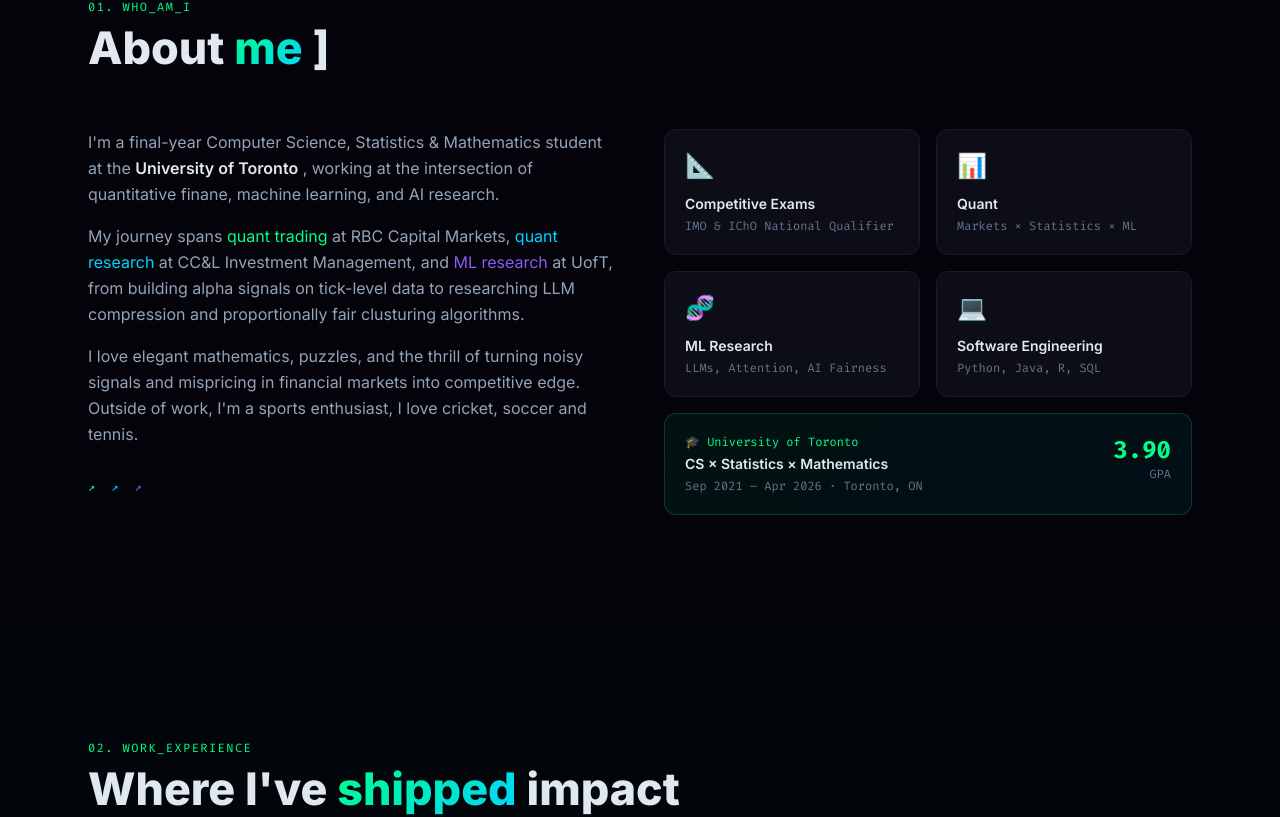
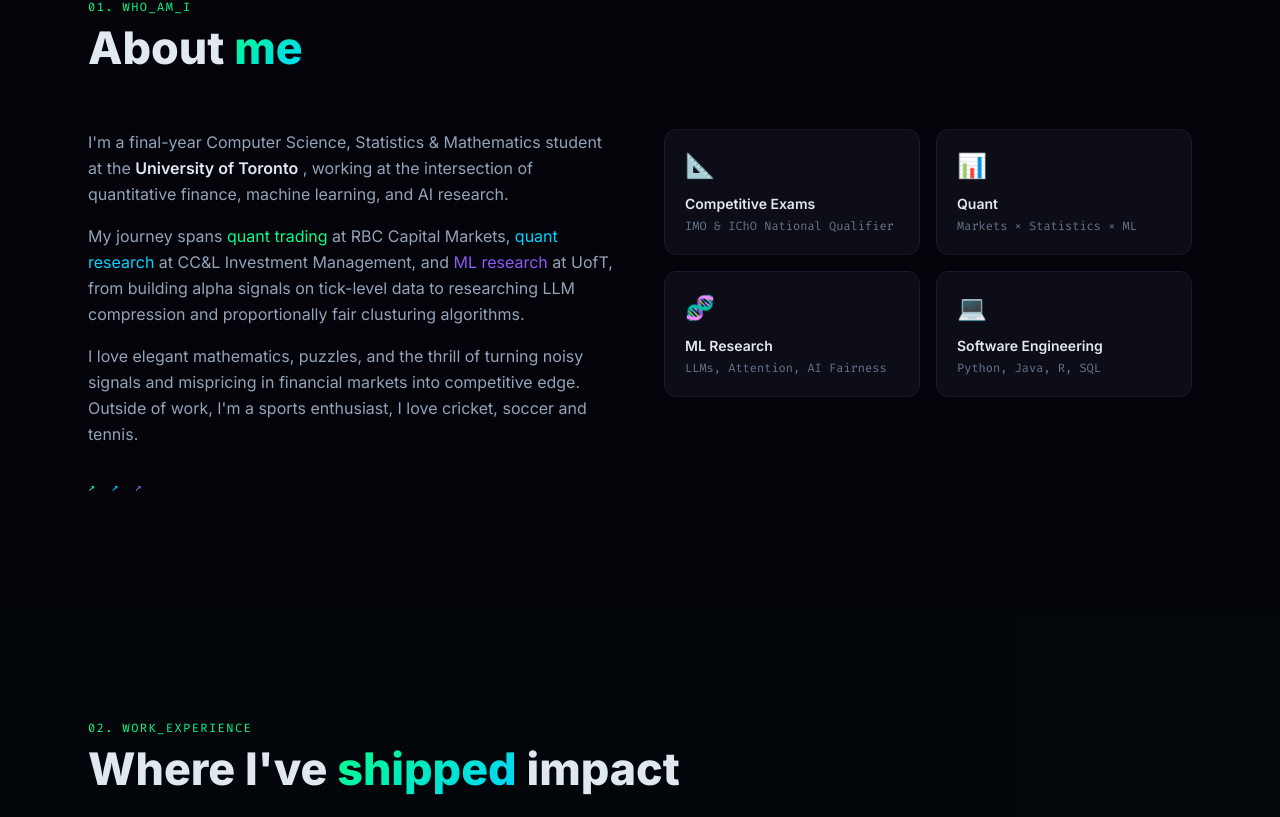
Before and after one commit to jyotiraditya09/jyotiraditya09.github.io, a React (Vite) app: page / in a window 1280 px wide. Shown: the part 914-1731 px from the top of the page. Built offline with nearby package versions, Linux system fonts and the light colour scheme.

Commit message:
more edits 3

```diff
--- a/src/components/About.jsx
+++ b/src/components/About.jsx
@@ -27,7 +27,7 @@ export default function About() {
             <p className="section-label">01. who_am_i</p>
             <h2 className="section-title">
               About{' '}
-              <span className="gradient-text">me</span>{' '}]
+              <span className="gradient-text">me</span>
             </h2>
           </div>
 
@@ -38,7 +38,7 @@ export default function About() {
                 <p>
                   I'm a final-year Computer Science, Statistics & Mathematics student at the{' '}
                   <span style={{ color: 'var(--text)', fontWeight: 600 }}>University of Toronto</span>
-                  {' '}, working at the intersection of quantitative finane, machine learning, and AI research.
+                  {' '}, working at the intersection of quantitative finance, machine learning, and AI research.
                 </p>
                 <p>
                   My journey spans{' '}
@@ -92,41 +92,6 @@ export default function About() {
                   </div>
                 </motion.div>
               ))}
-
-              {/* University card - full width */}
-              <motion.div
-                className="col-span-2 rounded-xl p-5"
-                style={{
-                  background: 'linear-gradient(135deg, rgba(0,255,136,0.06) 0%, rgba(0,212,255,0.06) 100%)',
-                  border: '1px solid rgba(0,255,136,0.2)',
-                }}
-                initial={{ opacity: 0, y: 20 }}
-                animate={inView ? { opacity: 1, y: 0 } : {}}
-                transition={{ duration: 0.5, delay: 0.4 }}
-              >
-                <div className="flex items-start justify-between gap-4">
-                  <div>
-                    <div className="font-mono text-xs mb-1" style={{ color: 'var(--green)' }}>
-                      🎓 University of Toronto
-                    </div>
-                    <div className="font-semibold text-sm" style={{ color: 'var(--text)' }}>
-                      CS × Statistics × Mathematics
-                    </div>
-                    <div className="font-mono text-xs mt-1" style={{ color: 'var(--muted)' }}>
-                      Sep 2021 – Apr 2026 · Toronto, ON
-                    </div>
-                  </div>
-                  <div
-                    className="text-right shrink-0 font-mono text-2xl font-bold"
-                    style={{ color: 'var(--green)' }}
-                  >
-                    3.90
-                    <div className="text-xs font-normal" style={{ color: 'var(--muted)' }}>
-                      GPA
-                    </div>
-                  </div>
-                </div>
-              </motion.div>
             </div>
           </div>
         </motion.div>
--- a/src/data/portfolio.js
+++ b/src/data/portfolio.js
@@ -109,7 +109,7 @@ export const research = [
     title: 'ML Research Assistant - LLM Compression',
     institution: 'Department of Computer Science, UofT',
     advisor: 'Prof. Maryam Dehnavi (Principal at NVIDIA)',
-    period: 'Sep 2025 – Dec 2026',
+    period: 'Sep 2025 – Dec 2025',
     color: '#00d4ff',
     description: 'Researched sparse and quantized compression techniques for DNNs and LLMs to improve inference efficiency.',
     tags: ['LLM Compression', 'Quantization', 'Sparsity', 'Neural Nets', 'Helion'],
```
